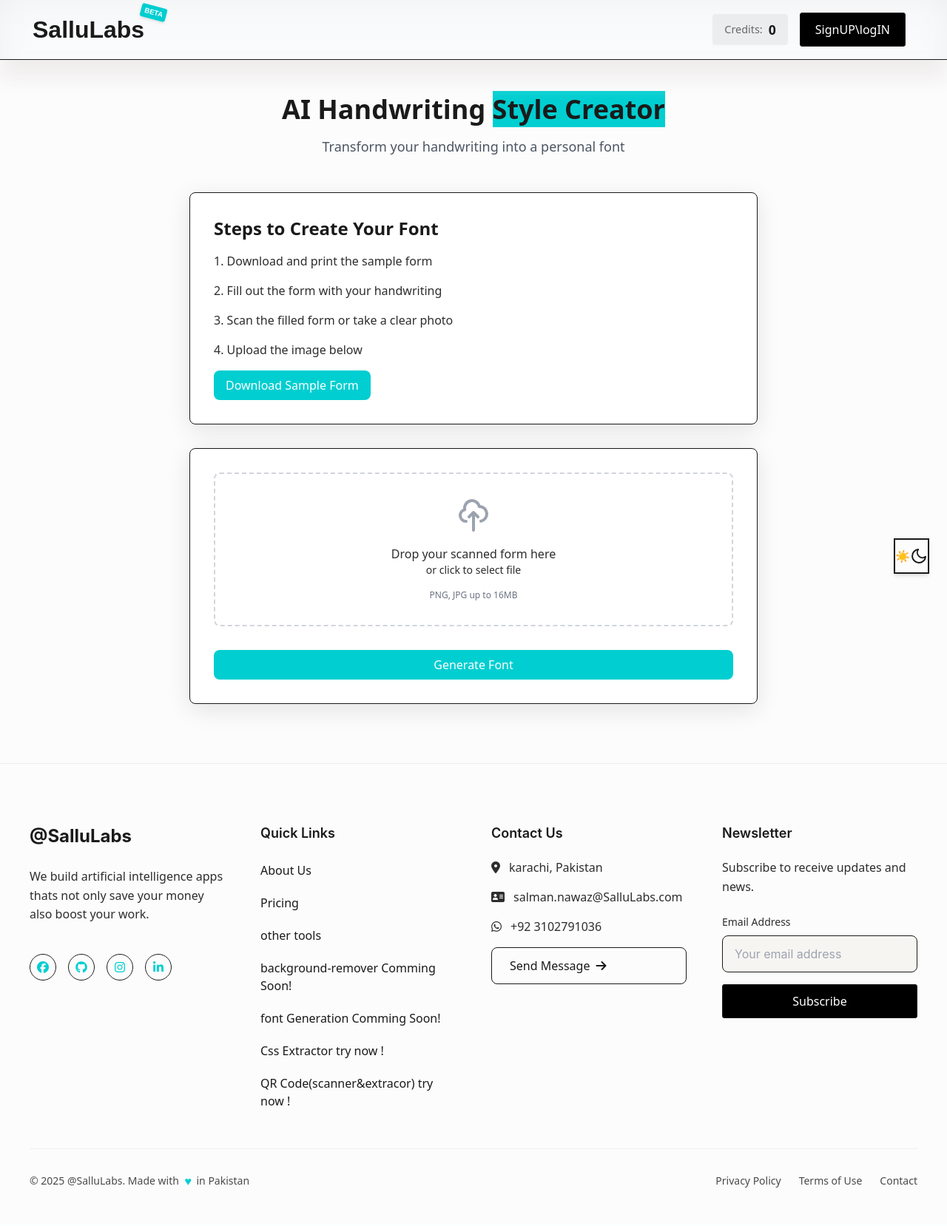
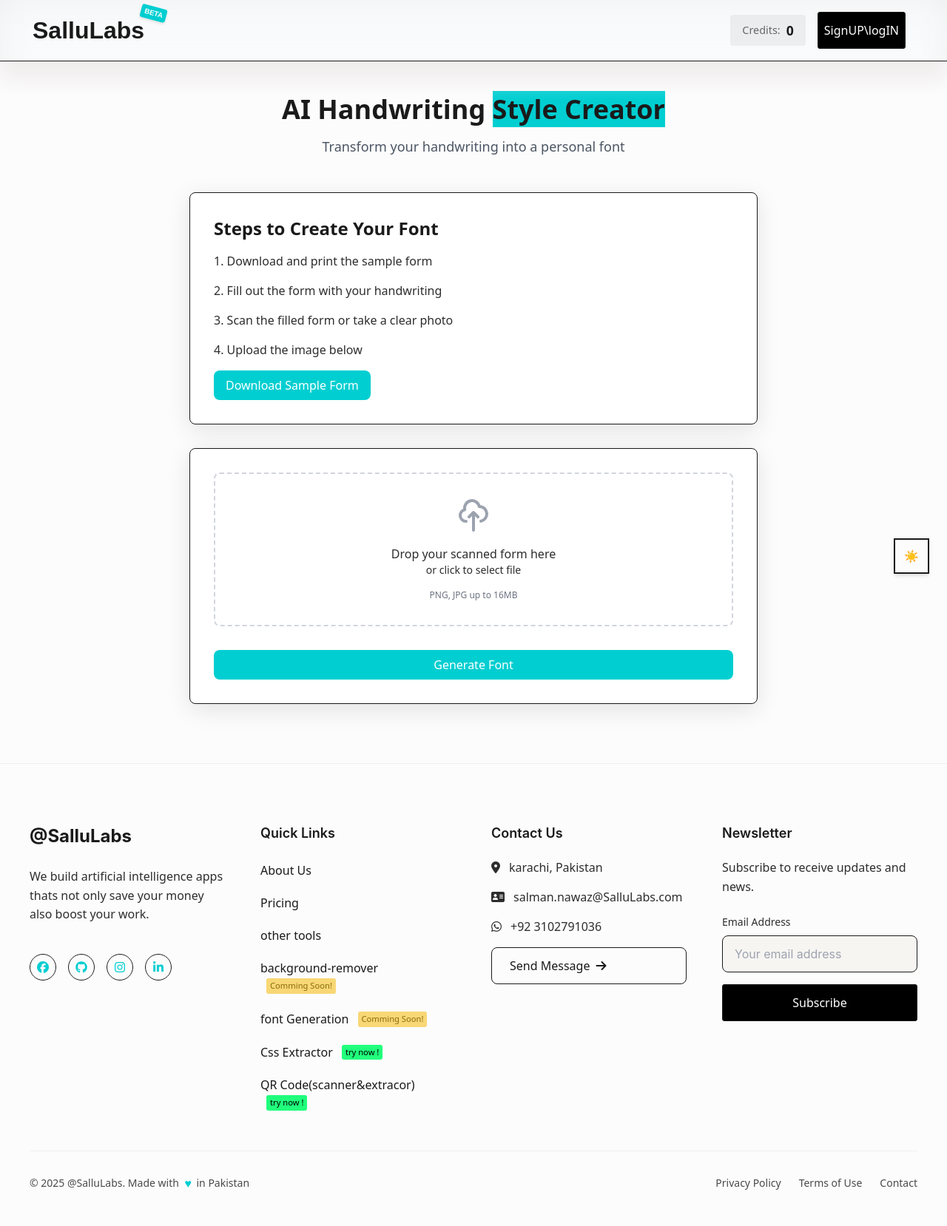
Before and after one commit to Johny111ishxb/ai-font-gen, a Flask app: page / in a window 1280 px wide. Shown: the whole page at 74% size. Before the commit the page ends 1606 px from the top, so only its background shows below. Run offline with Flask 3, Linux system fonts and the light colour scheme; some libraries are stand-ins or nearby versions; some web fonts are replaced.

Commit message:
Update footer.css

```diff
--- a/static/footer.css
+++ b/static/footer.css
@@ -34,7 +34,6 @@
 }
 
 .theme-toggle-btn:hover {
-
   box-shadow: var(--shadow-lg);
 
 }
@@ -162,7 +161,7 @@ footer::before {
 
 .social-icon:hover {
   background: var(--accent-primary);
-  color: var(--ink-dark);
+  color: white;
   transform: translateY(-3px);
   box-shadow: var(--shadow-md);
 }
@@ -205,7 +204,7 @@ footer::before {
 .sign-up-btn {
   background: black;
   color: #fff;
-  padding: 10px 20px;
+  padding: 0.75rem 0.5rem;
   border-radius: 3px;
   border: 1px solid var(--ink-dark);
   text-decoration: none;
@@ -318,3 +317,48 @@ footer::before {
     padding: 3rem 1.5rem 2rem;
   }
 }
+.coming-soon-tag {
+  font-size: 0.7rem;
+  background: #f8d775;
+  color: #8a6d0b;
+  padding: 2px 5px;
+  border-radius: 3px;
+  margin-left: 0.5rem;
+  display: inline-block;
+  transform: translateY(-2px);
+}
+.try-now-tag {
+  font-size: 0.7rem;
+  background: #00ff6ade;
+  color: #000000;
+  padding: 2px 5px;
+  border-radius: 3px;
+  margin-left: 0.5rem;
+  display: inline-block;
+  transform: translateY(-2px);
+}
+
+.theme-icon {
+  position: absolute;
+  transition: opacity 0.3s ease, transform 0.3s ease;
+}
+
+.theme-icon-light {
+  opacity: 1;
+  transform: scale(1) rotate(0deg);
+}
+
+.theme-icon-dark {
+  opacity: 0;
+  transform: scale(0.8) rotate(-90deg);
+}
+
+[data-theme="dark"] .theme-icon-light {
+  opacity: 0;
+  transform: scale(0.8) rotate(90deg);
+}
+
+[data-theme="dark"] .theme-icon-dark {
+  opacity: 1;
+  transform: scale(1) rotate(0deg);
+}
```
